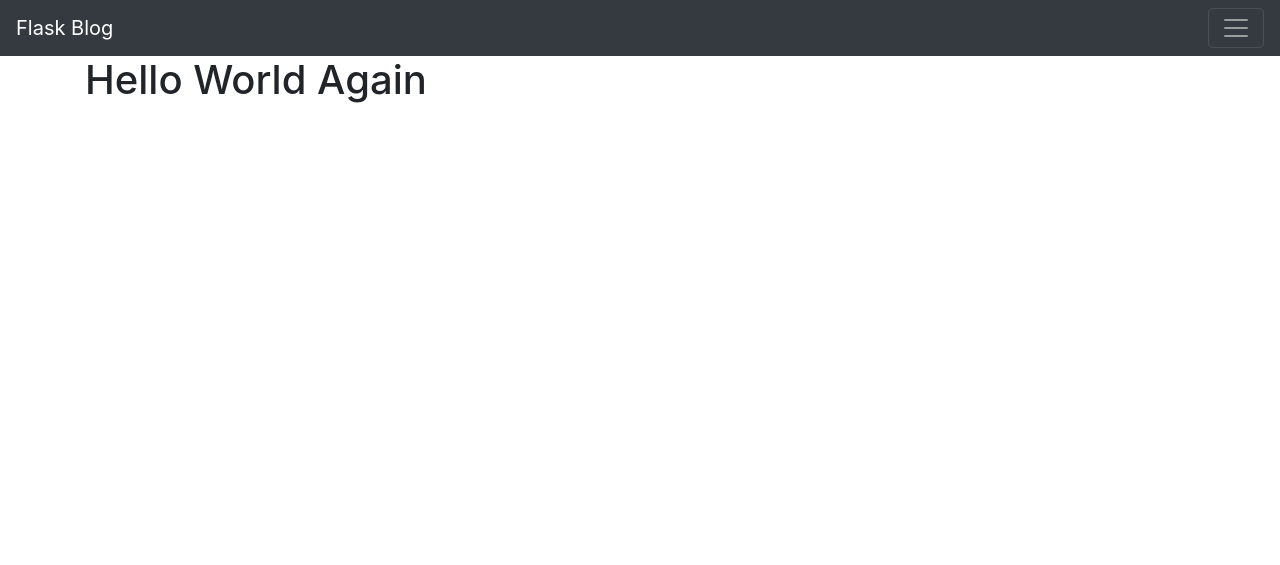
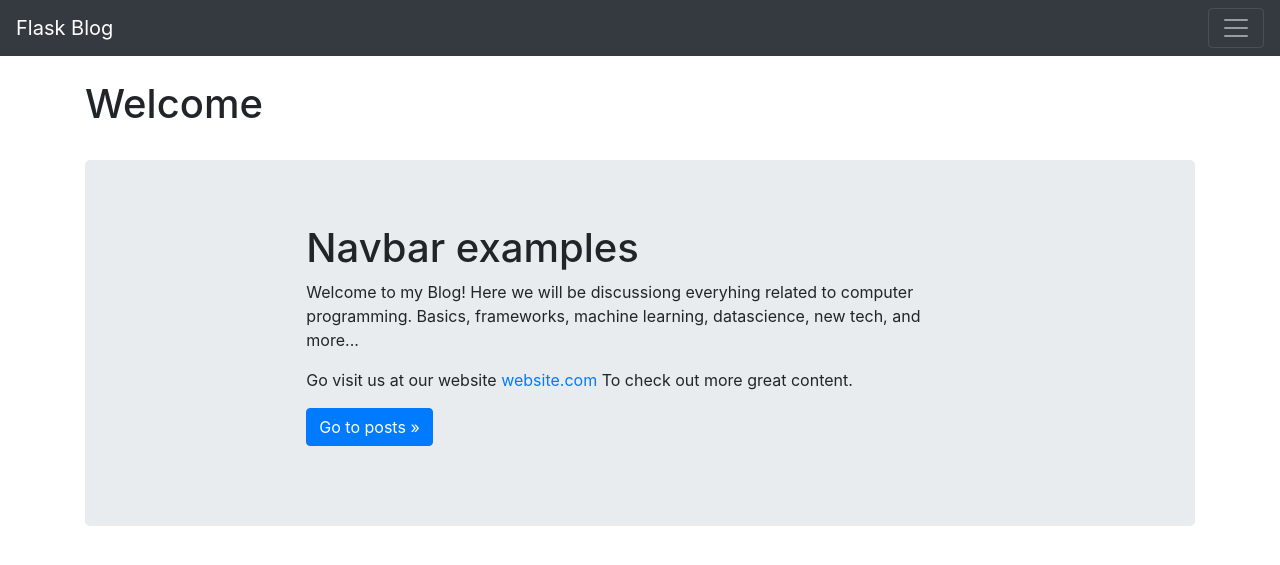
Before and after one commit to CESAR-JARAMILLO/Flask-Blog, a Flask app: page / in a window 1280 px wide. Shown: the top 565 px of the page. Run offline with Flask 2, Linux system fonts and the light colour scheme; some libraries are stand-ins or nearby versions.

Commit message:
Edited home page

```diff
--- a/templates/index.html
+++ b/templates/index.html
@@ -5,5 +5,19 @@
 {% endblock %}
 
 {% block body %}
-<h1>Hello World Again</h1>
+<br>
+<h1>Welcome</h1>
+<br>
+<main role="main">
+    <div class="jumbotron">
+      <div class="col-sm-8 mx-auto">
+        <h1>Navbar examples</h1>
+        <p>Welcome to my Blog! Here we will be discussiong everyhing related to computer programming. Basics, frameworks, machine learning, datascience, new tech, and more...</p>
+        <p>Go visit us at our website <a href="/docs/4.5/examples/navbar-static/">website.com</a> To check out more great content.</p>
+        <p>
+          <a class="btn btn-primary" href="/posts" role="button">Go to posts &raquo;</a>
+        </p>
+      </div>
+    </div>
+  </main>
 {% endblock %}
```
